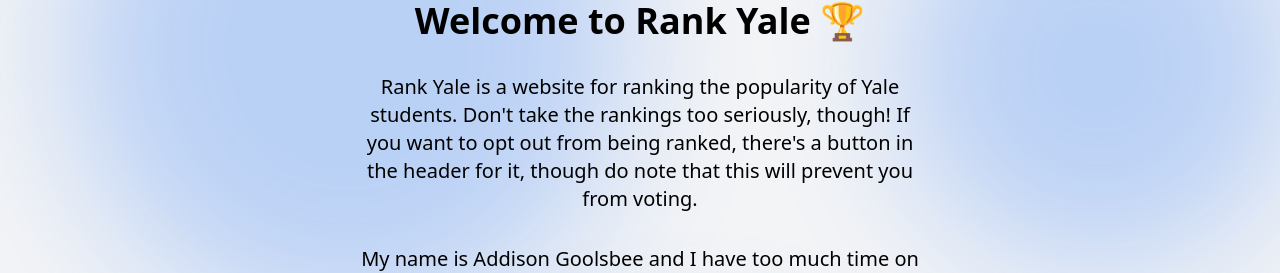
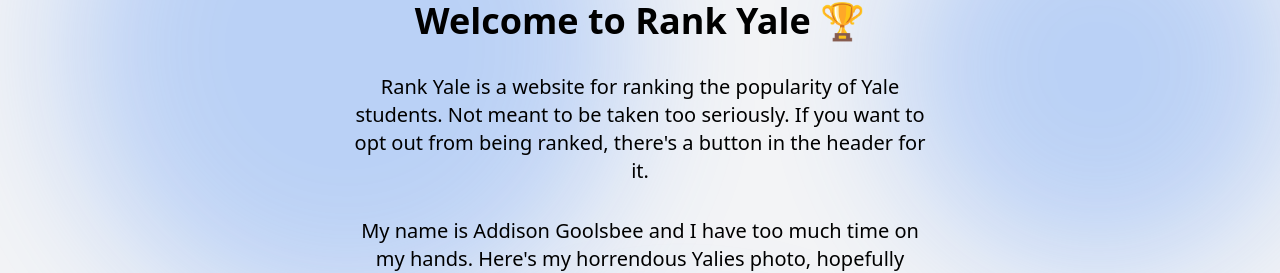
Before and after one commit to AddisonGoolsbee/rankyale, a React (Vite) app: page /about in a window 1280 px wide. Shown: the part 203-476 px from the top of the page. Built offline with nearby package versions, Linux system fonts and the light colour scheme; a web font is replaced by a local one.

Commit message:
Update about

```diff
--- a/src/pages/About.tsx
+++ b/src/pages/About.tsx
@@ -17,9 +17,8 @@
         <div className="flex flex-col justify-center items-center text-base sm:text-xl max-w-xl mx-auto gap-8 my-8">
           <p>
             Rank Yale is a website for ranking the popularity of Yale students.
-            Don't take the rankings too seriously, though! If you want to opt
-            out from being ranked, there's a button in the header for it, though
-            do note that this will prevent you from voting.
+            Not meant to be taken too seriously. If you want to opt out
+            from being ranked, there's a button in the header for it.
           </p>
           <p>
             My name is Addison Goolsbee and I have too much time on my hands.
```
